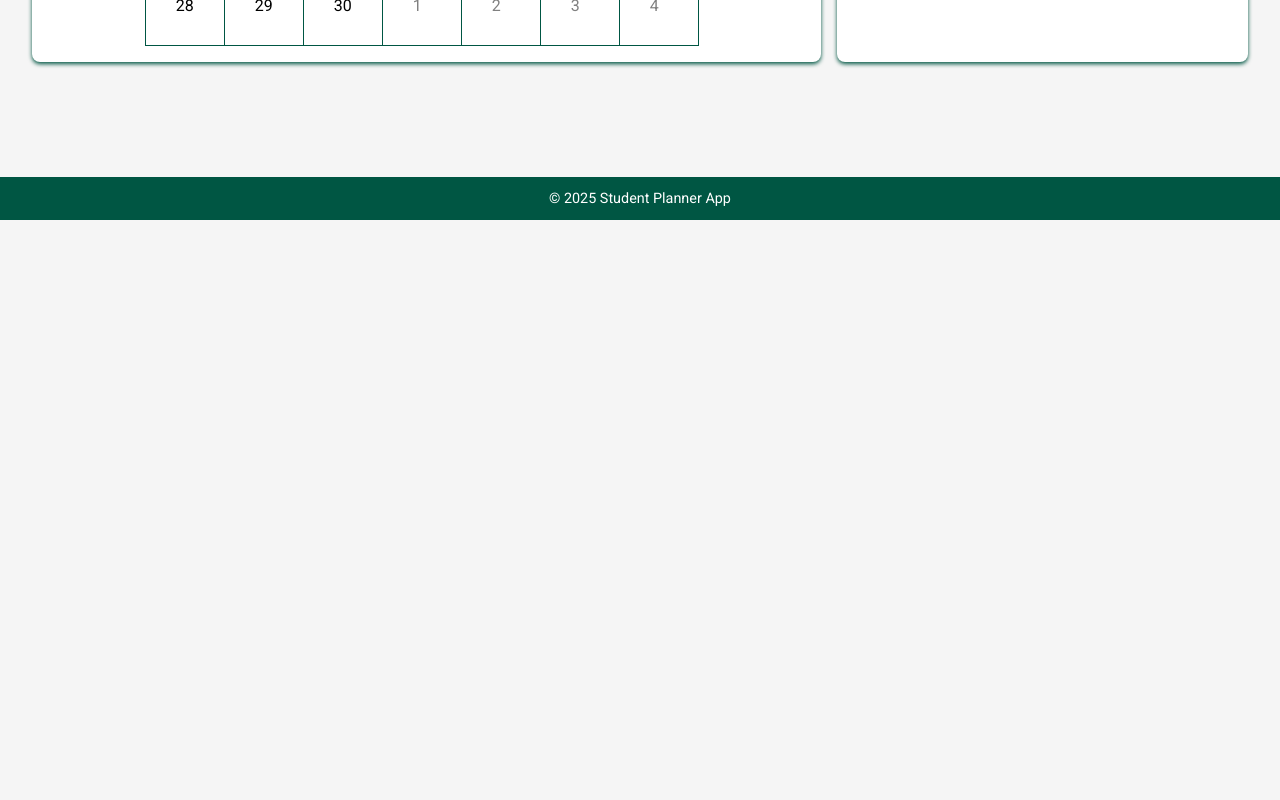
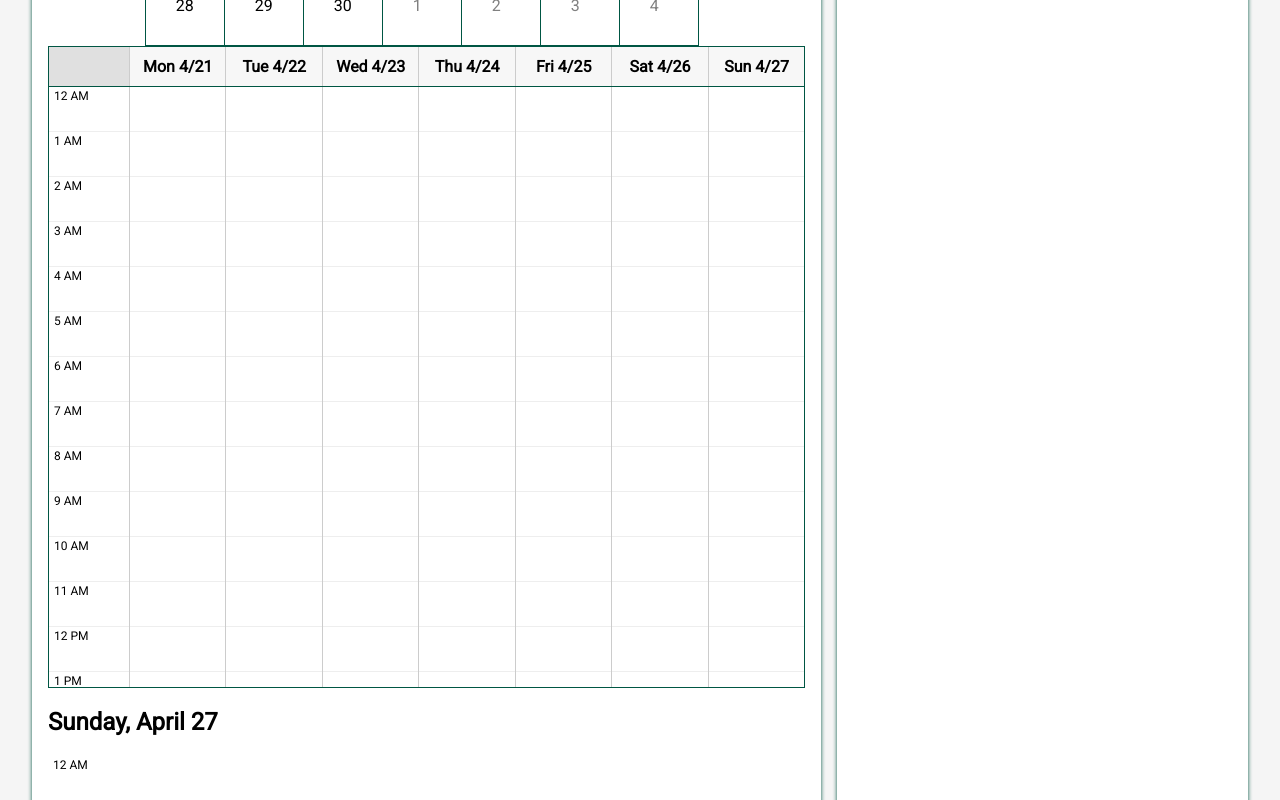
Before and after one commit to mckeonhoneyman/Student_Planner, an Angular app in the folder Student_planner_app/: page / in a window 1280 px wide. Shown: the part 580-1380 px from the top of the page. Before the commit the page ends 800 px from the top, so only its background shows below. Built offline with nearby package versions, Linux system fonts and the light colour scheme.

Commit message:
Added Base Week View and Day View without formating

```diff
--- a/Student_planner_app/src/app/calendar/calendar/calendar.component.css
+++ b/Student_planner_app/src/app/calendar/calendar/calendar.component.css
@@ -69,9 +69,59 @@
   }
 
   .calendar-grid-cell:hover {
-    background: #FFC82E;
+    background: #ffe499;
   }
 
   .calendar-grid-cell-active {
     background: #FFC82E;
   }
+
+  .week-view-container {
+    display: flex;
+    flex-direction: column;
+    border: 1px solid #005643;
+    overflow-x: auto;
+  }
+
+  .week-view-header {
+    display: grid;
+    grid-template-columns: 80px repeat(7, 1fr);
+    background-color: #f7f7f7;
+    border-bottom: 1px solid #005643;
+    font-weight: bold;
+    text-align: center;
+  }
+
+  .time-column-header {
+    background-color: #e0e0e0;
+  }
+
+  .day-header {
+    padding: 10px;
+    border-left: 1px solid #ccc;
+  }
+
+  .week-view-body {
+    display: grid;
+    grid-template-columns: 80px repeat(7, 1fr);
+    height: 600px;
+    overflow-y: auto;
+  }
+
+  .time-column {
+    display: flex;
+    flex-direction: column;
+  }
+
+  .day-column {
+    display: flex;
+    flex-direction: column;
+    border-left: 1px solid #ccc;
+  }
+
+  .time-slot {
+    height: 40px;
+    padding: 2px 5px;
+    border-bottom: 1px solid #eee;
+    font-size: 12px;
+  }
--- a/Student_planner_app/src/app/calendar/calendar/calendar.component.html
+++ b/Student_planner_app/src/app/calendar/calendar/calendar.component.html
@@ -41,3 +41,35 @@
     </div>
   </div>
 </div>
+
+
+<div class="week-view-container">
+  <div class="week-view-header">
+    <div class="time-column-header"></div>
+    <div class="day-header" *ngFor="let date of weekDates()">
+      {{ date.toFormat('ccc L/dd') }}
+    </div>
+  </div>
+  <div class="week-view-body">
+    <div class="time-column">
+      <div class="time-slot" *ngFor="let hour of hours">
+        {{ hour }}
+      </div>
+    </div>
+    <div class="day-column" *ngFor="let date of weekDates()">
+      <div class="time-slot" *ngFor="let hour of hours">
+      </div>
+    </div>
+  </div>
+</div>
+
+
+<div class="day-view-container">
+  <h2>{{ dayDate().toFormat('cccc, LLLL dd') }}</h2>
+  <div class="day-view-body">
+    <div class="time-slot" *ngFor="let hour of hours">
+      <div class="time-label">{{ hour }}</div>
+      <div class="day-slot"></div>
+    </div>
+  </div>
+</div>
--- a/Student_planner_app/src/app/calendar/calendar/calendar.component.ts
+++ b/Student_planner_app/src/app/calendar/calendar/calendar.component.ts
@@ -1,12 +1,4 @@
-import {
-  Component,
-  InputSignal,
-  Signal,
-  WritableSignal,
-  computed,
-  input,
-  signal,
-} from '@angular/core';
+import { Component,InputSignal,Signal,WritableSignal,computed,input,signal, } from '@angular/core';
 import { DateTime, Info, Interval } from 'luxon';
 import { CommonModule } from '@angular/common';
 
@@ -21,7 +13,7 @@ export class CalendarComponent {
   today: Signal<DateTime> = signal(DateTime.local());
   firstDayOfActiveMonth: WritableSignal<DateTime> = signal(
     this.today().startOf('month'),
-  );
+  )
   activeDay: WritableSignal<DateTime | null> = signal(null);
   weekDays: Signal<string[]> = signal(Info.weekdays('short'));
   daysOfMonth: Signal<DateTime[]> = computed(() => {
@@ -53,4 +45,21 @@ export class CalendarComponent {
   goToToday(): void {
     this.firstDayOfActiveMonth.set(this.today().startOf('month'));
   }
+
+  hours: string[] = Array.from({ length: 24 }, (_, i) =>
+    DateTime.fromObject({ hour: i }).toFormat('h a')
+  );
+
+  //Returns the date of the first day of the week (Sunday) for the active day or today if no active day is set
+  weekDates: Signal<DateTime[]> = computed(() => {
+    const referenceDay = this.activeDay() ?? this.today();
+    const startOfWeek = referenceDay.startOf('week');
+    return Array.from({ length: 7 }, (_, i) => startOfWeek.plus({ days: i }));
+  });
+
+  //Returns the date of the active day or today if no active day is set
+  dayDate: Signal<DateTime> = computed(() => {
+    return this.activeDay() ?? this.today();
+  });
+
 }
```
